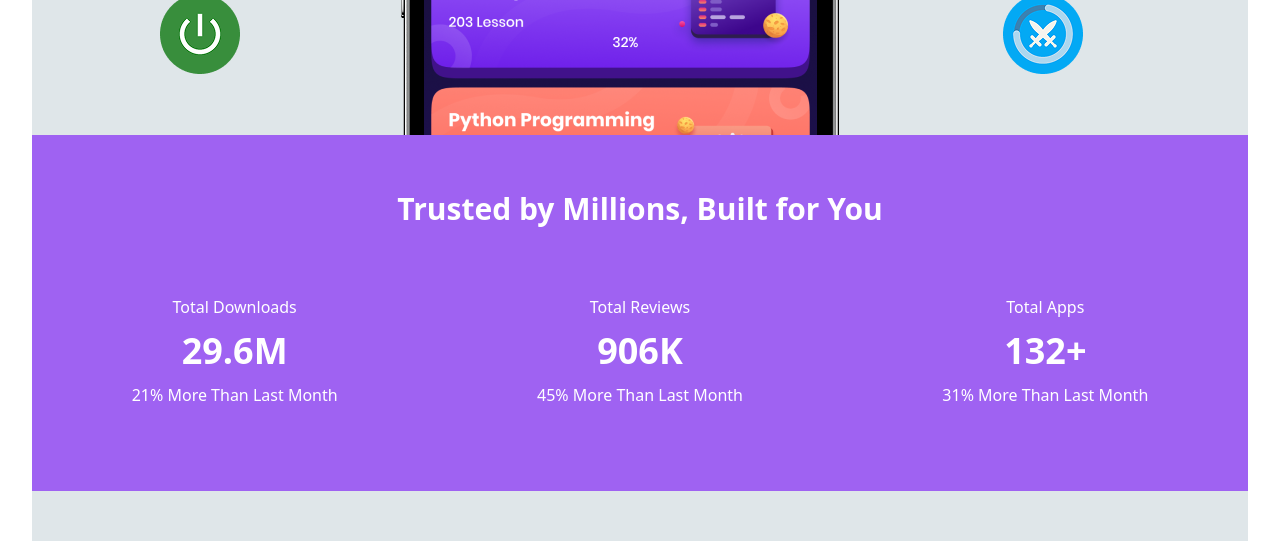
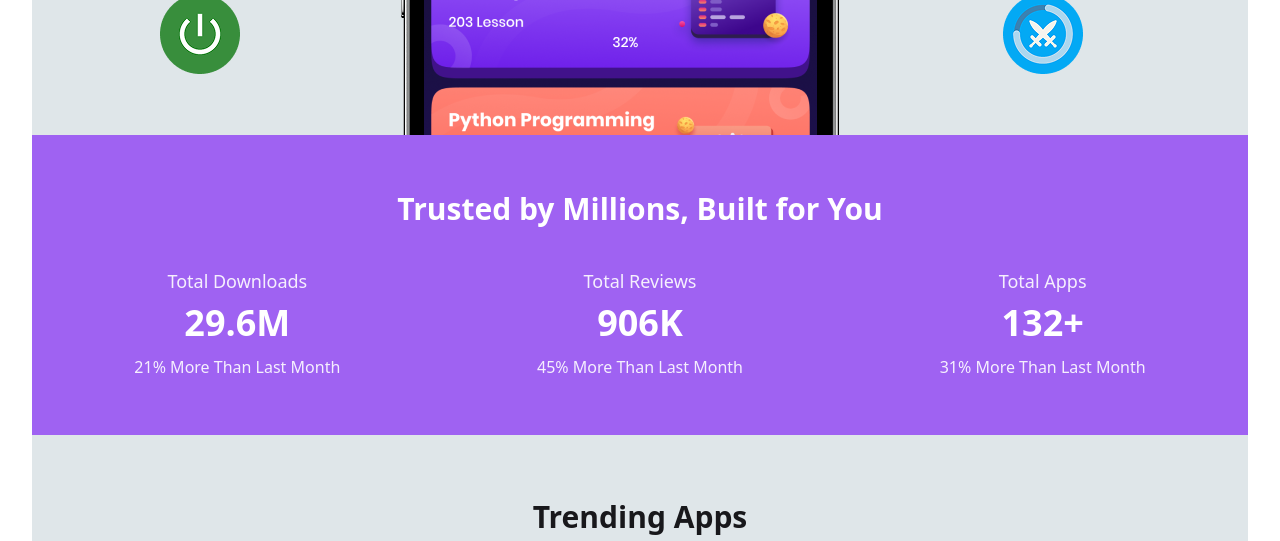
Before and after one commit to saimakhan1/HeroAppMarket, a React (Vite) app: page / in a window 1280 px wide. Shown: the part 700-1241 px from the top of the page. Built offline with nearby package versions, Linux system fonts and the light colour scheme.

Commit message:
added new file

```diff
--- a/src/Components/Navbar/Navbar.jsx
+++ b/src/Components/Navbar/Navbar.jsx
@@ -1,4 +1,3 @@
-import React from "react";
 import { FaGithub } from "react-icons/fa6";
 
 import logoImage from "../../assets/logo.png";
@@ -30,20 +29,51 @@ const Navbar = () => {
             className="menu menu-sm dropdown-content bg-base-100 rounded-box z-1 mt-3 w-52 p-2 shadow"
           >
             <li className="hover:text-[#9F62F2] hover:border-b-2 hover:border-[#9F62F2] ">
-              <a> Home</a>
+              <NavLink
+                to="/"
+                end
+                className={({ isActive }) =>
+                  isActive
+                    ? "text-[#9F62F2] border-b-2 border-[#9F62F2] transition duration-200"
+                    : "border-b-2 border-transparent hover:text-[#9F62F2] hover:border-[#9F62F2] transition duration-200"
+                }
+              >
+                Home
+              </NavLink>
             </li>
             <li className="hover:text-[#9F62F2] hover:border-b-2 hover:border-[#9F62F2] ">
-              <a>Apps</a>
+              <NavLink
+                to="/apps"
+                className={({ isActive }) =>
+                  isActive
+                    ? "text-[#9F62F2] border-b-2 border-[#9F62F2] transition duration-200"
+                    : "border-b-2 border-transparent hover:text-[#9F62F2] hover:border-[#9F62F2] transition duration-200"
+                }
+              >
+                Apps
+              </NavLink>
             </li>
             <li className="hover:text-[#9F62F2] hover:border-b-2 hover:border-[#9F62F2] ">
-              <a> Installation</a>
+              <NavLink
+                to="/installation"
+                className={({ isActive }) =>
+                  isActive
+                    ? "text-[#9F62F2] border-b-2 border-[#9F62F2] transition duration-200"
+                    : "border-b-2 border-transparent hover:text-[#9F62F2] hover:border-[#9F62F2] transition duration-200"
+                }
+              >
+                Installation
+              </NavLink>
             </li>
           </ul>
         </div>
-        <a className="btn btn-ghost text-xl text-[#9F62F2]">
-          {" "}
-          <img src={logoImage} alt="Hero.IO logo" className="w-6 h-6" /> Hero.IO
-        </a>
+        <Link to={"/"}>
+          <a className="btn btn-ghost text-xl text-[#9F62F2]">
+            {" "}
+            <img src={logoImage} alt="Hero.IO logo" className="w-6 h-6" />{" "}
+            Hero.IO
+          </a>
+        </Link>
       </div>
       <div className="navbar-center hidden lg:flex">
         <ul className="menu menu-horizontal px-1 gap-6">
--- a/src/Pages/Trust/Trust.jsx
+++ b/src/Pages/Trust/Trust.jsx
@@ -4,29 +4,50 @@ import TrendingApps from "../TrendingApss/TrendingApps";
 const Trust = () => {
   return (
     <div>
-      <div className="bg-[#9F62F2] text-white py-14 ">
-        <h1 className="text-3xl font-bold mb-10">
+      {/* Trusted by Section */}
+      <div className="bg-[#9F62F2] text-white py-10 sm:py-14 px-4 sm:px-8 text-center">
+        {/* Heading */}
+        <h1 className="text-2xl sm:text-3xl font-bold mb-8 sm:mb-10">
           Trusted by Millions, Built for You
         </h1>
-        <div className="mx-auto p-7 flex gap-14 justify-around ">
+
+        {/* Stats Section */}
+        <div className="max-w-6xl mx-auto grid grid-cols-1 sm:grid-cols-2 lg:grid-cols-3 gap-10 sm:gap-14 text-center">
+          {/* Total Downloads */}
           <div className="sec1">
-            <p className="mb-3">Total Downloads</p>
-            <h1 className="text-4xl font-bold">29.6M</h1>
-            <p className="mt-3">21% More Than Last Month</p>
+            <p className="mb-2 text-base sm:text-lg opacity-90">
+              Total Downloads
+            </p>
+            <h1 className="text-3xl sm:text-4xl font-bold">29.6M</h1>
+            <p className="mt-2 sm:mt-3 text-sm sm:text-base opacity-90">
+              21% More Than Last Month
+            </p>
           </div>
+
+          {/* Total Reviews */}
           <div className="sec1">
-            <p className="mb-3">Total Reviews</p>
-            <h1 className="text-4xl font-bold">906K</h1>
-            <p className="mt-3">45% More Than Last Month</p>
+            <p className="mb-2 text-base sm:text-lg opacity-90">
+              Total Reviews
+            </p>
+            <h1 className="text-3xl sm:text-4xl font-bold">906K</h1>
+            <p className="mt-2 sm:mt-3 text-sm sm:text-base opacity-90">
+              45% More Than Last Month
+            </p>
           </div>
+
+          {/* Total Apps */}
           <div className="sec1">
-            <p className="mb-3">Total Apps</p>
-            <h1 className="text-4xl font-bold">132+</h1>
-            <p className="mt-3">31% More Than Last Month</p>
+            <p className="mb-2 text-base sm:text-lg opacity-90">Total Apps</p>
+            <h1 className="text-3xl sm:text-4xl font-bold">132+</h1>
+            <p className="mt-2 sm:mt-3 text-sm sm:text-base opacity-90">
+              31% More Than Last Month
+            </p>
           </div>
         </div>
       </div>
-      <TrendingApps></TrendingApps>
+
+      {/* Trending Apps Section */}
+      <TrendingApps />
     </div>
   );
 };
```
Also changed, not shown: src/Pages/Installation/Installation.jsx (+26 -176 lines), public/hero.jpg, public/hero1.jpg (added).
